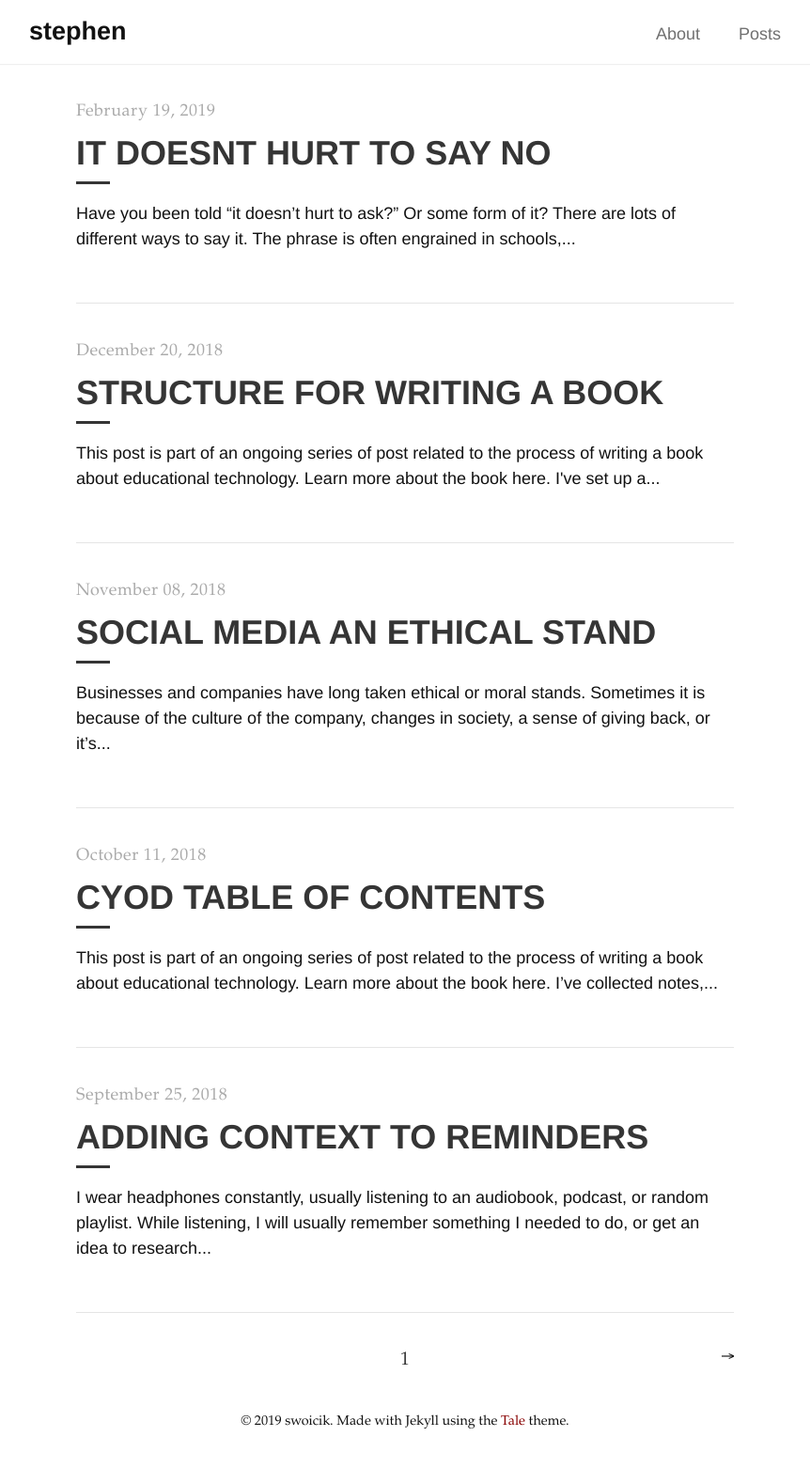
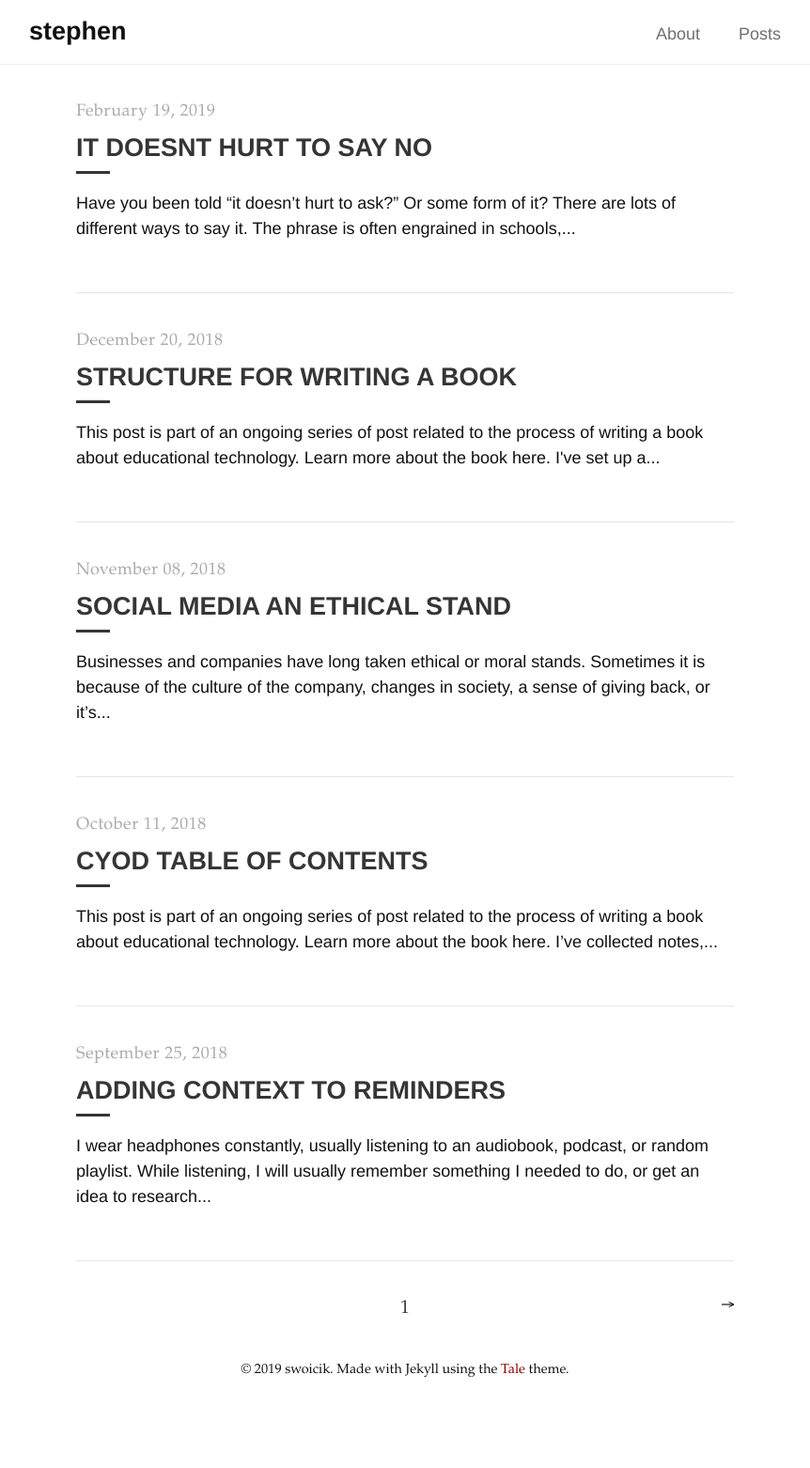
Before and after one commit to swoicik/swoicik.github.io, a Jekyll site: the page built from index.html, in a window 1280 px wide. Shown: the whole page at 94% size, without its empty margins (209-1071 px from the left). Built offline with Jekyll 4.4.1, drawn with Linux system fonts in a browser that asks for light colours; the list of posts is cut into pages by our own code; after the commit the page ends 1507 px from its top, so only the background shows below that.

Commit message:
updated title font size

```diff
--- a/_sass/tale/_catalogue.scss
+++ b/_sass/tale/_catalogue.scss
@@ -25,7 +25,7 @@
     color: $default-shade;
     display: block;
     font-family: $sans-serif;
-    font-size: 2rem;
+    font-size: 1.5rem;
     font-weight: 700;
     margin: .5rem 0;
     text-transform: uppercase;
--- a/_sass/tale/_post.scss
+++ b/_sass/tale/_post.scss
@@ -15,7 +15,7 @@
   &-title {
     color: $default-shade;
     font-family: $sans-serif;
-    font-size: 2rem;
+    font-size: 1.5rem;
     margin: 1rem 0;
     text-align: center;
     text-transform: uppercase;
```
